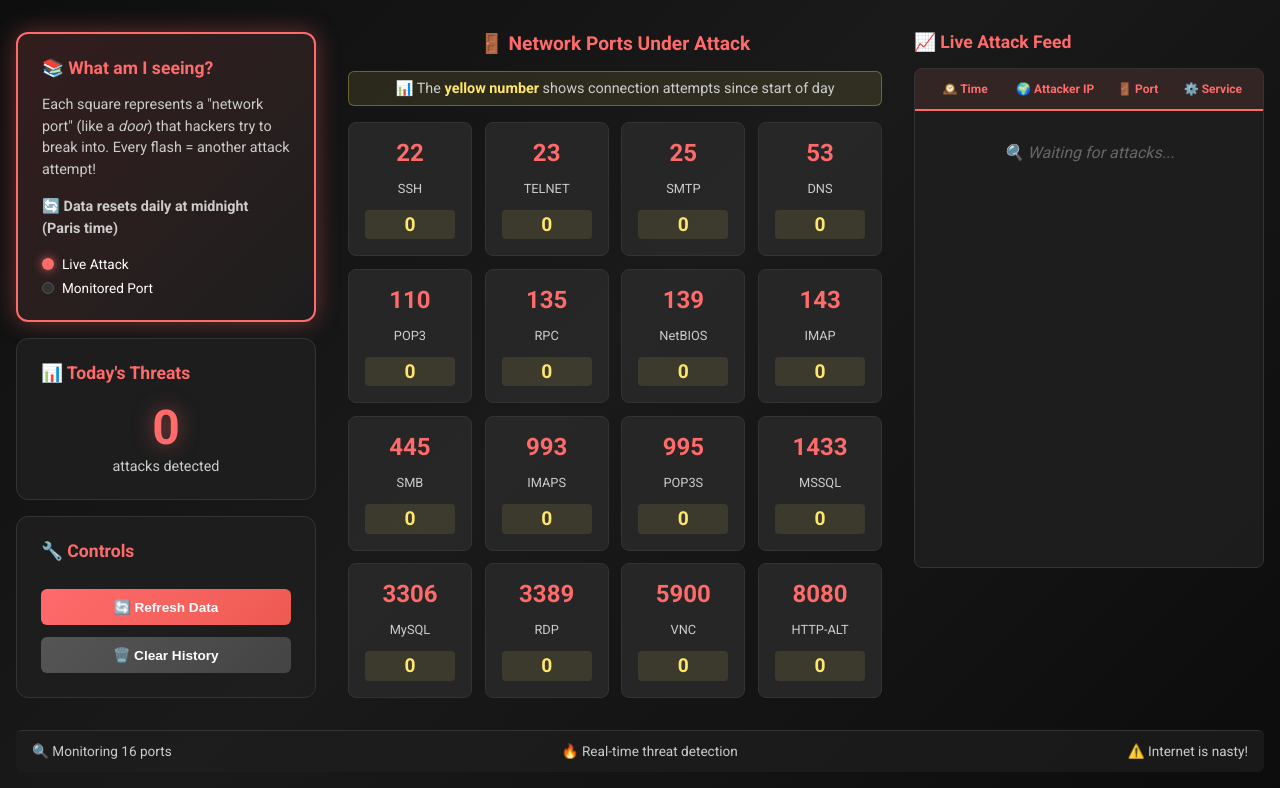
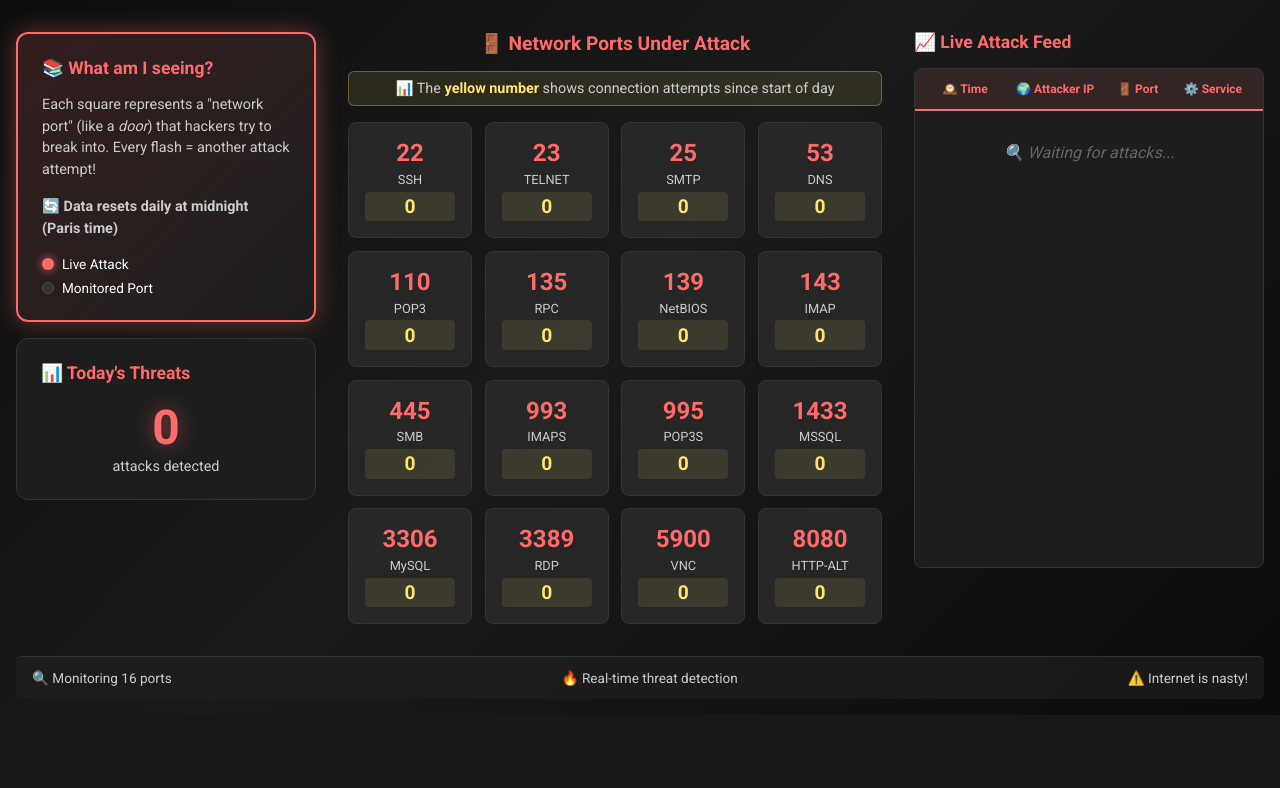
Before and after one commit to vmeoc/Internetisnasty, a Flask app: page / in a window 1280 px wide. Shown: the part 170-958 px from the top of the page. After the commit the page ends 885 px from the top, so only its background shows below. Run offline with Flask 2, Linux system fonts and the light colour scheme; data that the repository does not hold is empty; some libraries are stand-ins or nearby versions.

Commit message:
block controls removed

```diff
--- a/static/js/script.js
+++ b/static/js/script.js
@@ -3,8 +3,6 @@ document.addEventListener('DOMContentLoaded', () => {
 
     const totalThreatsCount = document.getElementById('total-threats-count');
     const attackEntries = document.getElementById('attack-entries');
-    const refreshHistoryBtn = document.getElementById('refresh-history');
-    const clearHistoryBtn = document.getElementById('clear-history');
     let totalThreats = 0;
     let attackHistory = [];
 
@@ -164,17 +162,6 @@ document.addEventListener('DOMContentLoaded', () => {
             });
     }
 
-    // Event Listeners
-    refreshHistoryBtn.addEventListener('click', () => {
-        loadRecentAttacks();
-        loadDailyStats();
-    });
-
-    clearHistoryBtn.addEventListener('click', () => {
-        attackHistory = [];
-        renderAttackHistory();
-    });
-
     // Load initial data
     loadRecentAttacks();
     loadDailyStats();
--- a/templates/index.html
+++ b/templates/index.html
@@ -48,12 +48,6 @@
                         <small>attacks detected</small>
                     </div>
                 </div>
-
-                <div class="controls-card">
-                    <h4>🔧 Controls</h4>
-                    <button id="refresh-history" class="btn btn-primary">🔄 Refresh Data</button>
-                    <button id="clear-history" class="btn btn-secondary">🗑️ Clear History</button>
-                </div>
             </aside>
 
             <!-- Center: Port Grid -->
```
